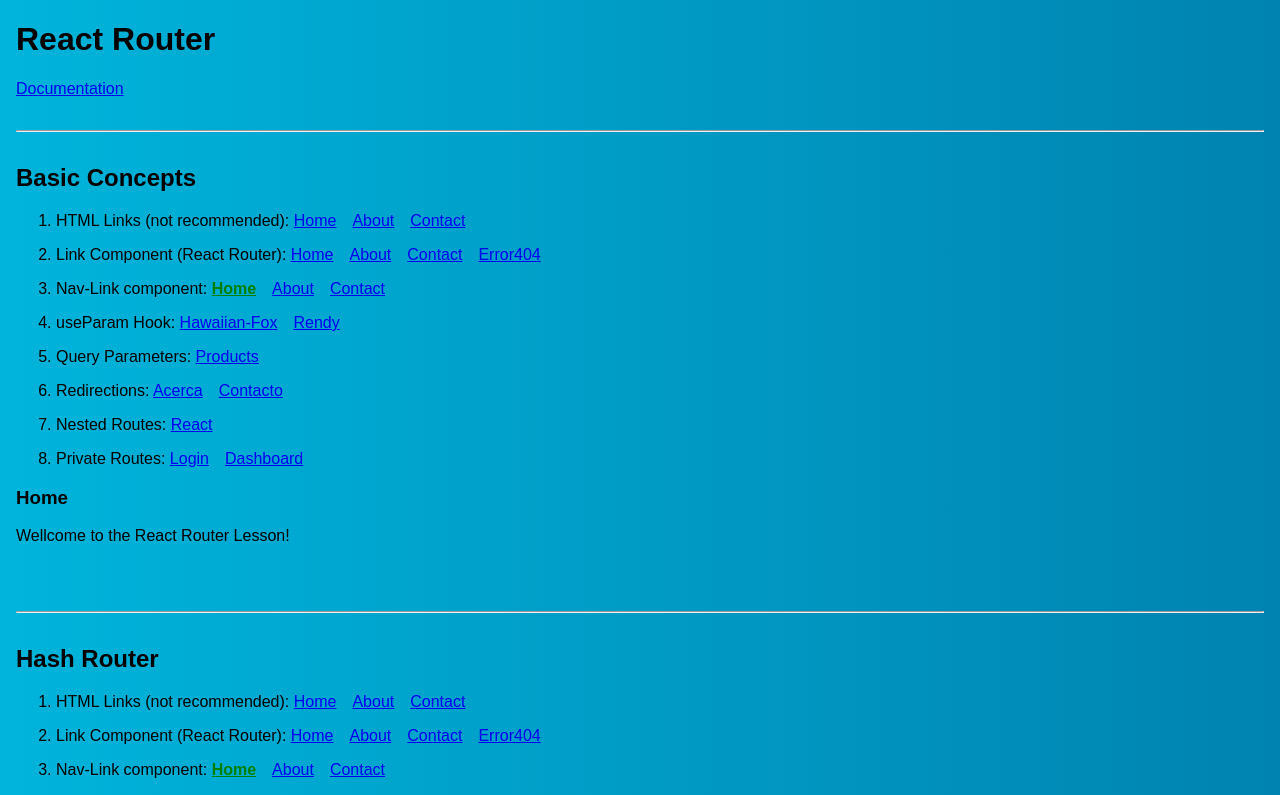
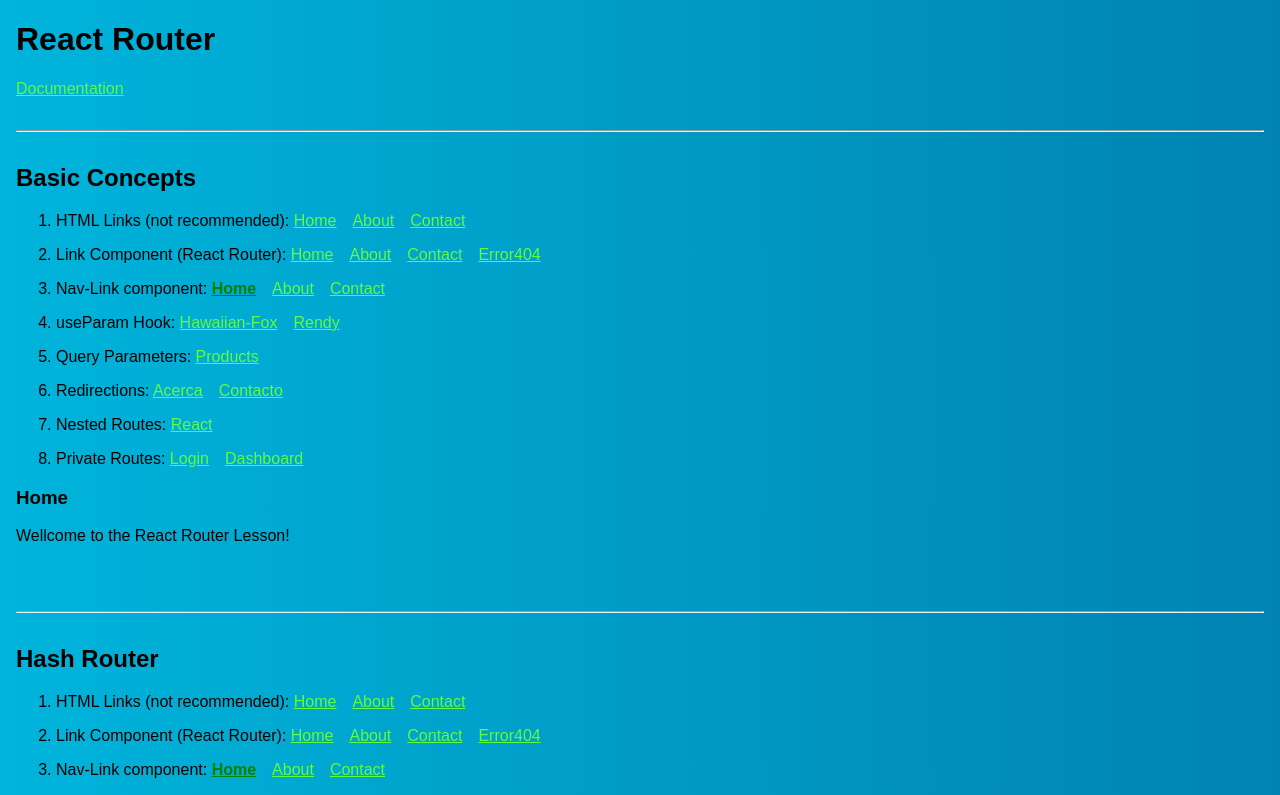
Before and after one commit to reche-git/03-React-Routes, a React (Create React App) app: page /#/ in a window 1280 px wide. Shown: the top 795 px of the page. Built offline with nearby package versions, Linux system fonts and the light colour scheme; data requests are answered from the project's data file.

Commit message:
links styles

```diff
--- a/src/index.css
+++ b/src/index.css
@@ -17,6 +17,15 @@
 
 a {
   margin-right: 1rem;
+  color: rgb(97, 252, 59);
+}
+
+a:active {
+ color: rgb(7, 255, 255);
+}
+
+a:visited {
+  color: rgb(7, 255, 255);
 }
 
 li {
```
